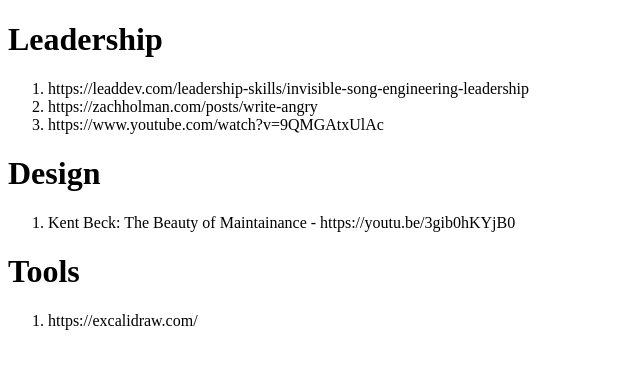
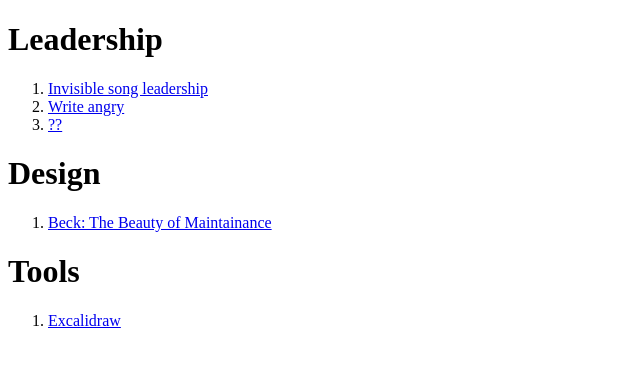
Before and after one commit to DNJC/dnjc.github.io, a plain HTML site: page index.html in a window 1280 px wide. Shown: the whole page, without its empty margins (0-640 px from the left). Drawn offline with Linux system fonts and the light colour scheme.

Commit message:
changed to anchors

```diff
--- a/index.html
+++ b/index.html
@@ -9,13 +9,13 @@
         </h1>
         <ol>
             <li>
-                https://leaddev.com/leadership-skills/invisible-song-engineering-leadership
+                <a href='https://leaddev.com/leadership-skills/invisible-song-engineering-leadership'>Invisible song leadership</a>
             </li>
             <li>
-                https://zachholman.com/posts/write-angry
+                <a href='https://zachholman.com/posts/write-angry'>Write angry</a>
             </li>
             <li>
-                https://www.youtube.com/watch?v=9QMGAtxUlAc
+                <a href='https://www.youtube.com/watch?v=9QMGAtxUlAc'>??</a>
             </li>
         </ol>
         <h1>
@@ -23,13 +23,13 @@
         </h1>
         <ol>
                 <li>
-                    Kent Beck: The Beauty of Maintainance - https://youtu.be/3gib0hKYjB0
+                    <a href='https://youtu.be/3gib0hKYjB0'>Beck: The Beauty of Maintainance </a>
                 </li>
         </ol>
         <h1>Tools</h1>
         <ol>
             <li>
-                https://excalidraw.com/
+                <a href='https://excalidraw.com/'>Excalidraw</a>
             </li>
         </ol>
     </body>
```
